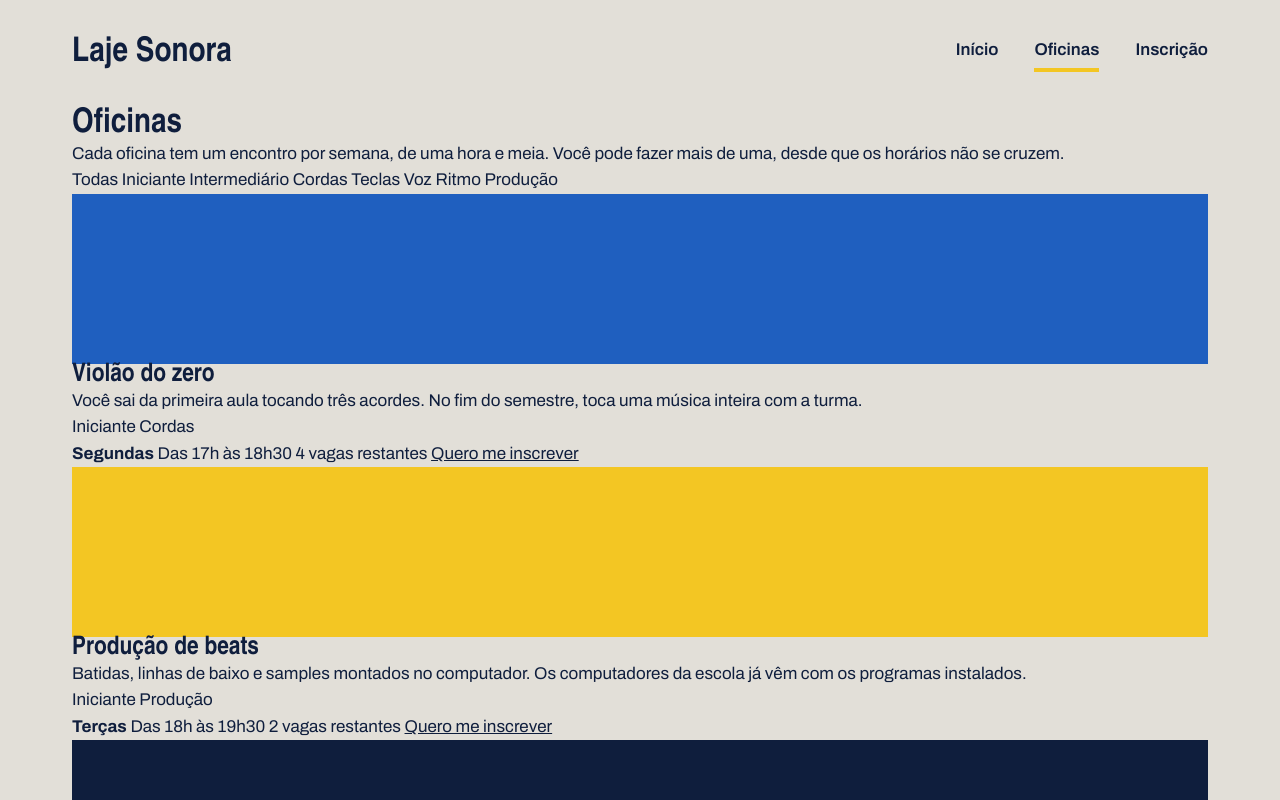
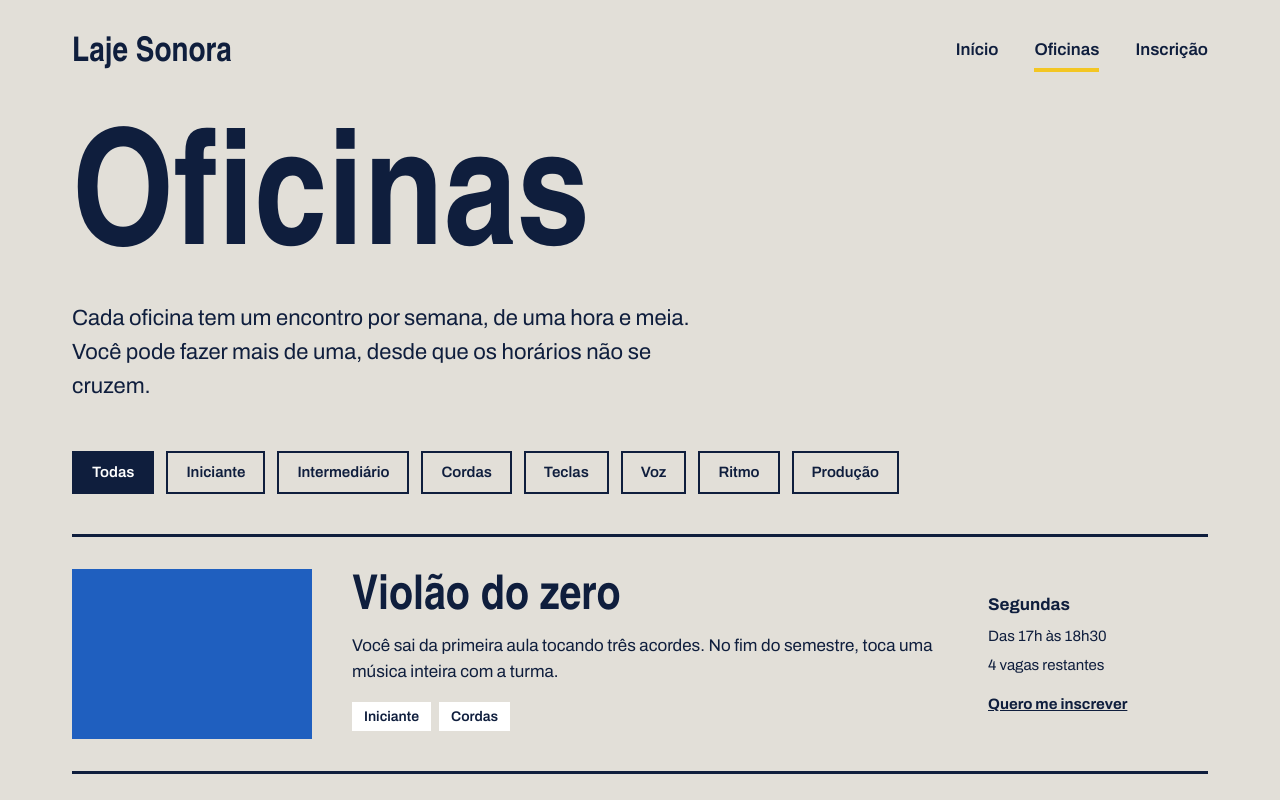
Before and after one commit to eduardo-balbino/laje_sonora, a plain HTML site: page oficinas.html in a window 1280 px wide. Shown: the top 800 px of the page. Drawn offline with Linux system fonts and the light colour scheme; a web font is replaced by a local one.

Commit message:
Páginas de oficinas pronta

```diff
--- a/oficinas.css
+++ b/oficinas.css
@@ -78,6 +78,116 @@ h1, h2, h3 {
     border-bottom-color: var(--fita);
 }
 
+/* Título e subtítulo */
+.titulo-pagina {
+    font-size: 160px;
+    margin-top: 24px;
+}
+
+.subtitulo-pagina {
+    font-size: 22px;
+    max-width: 640px;
+    margin-top: 16px;
+}
+
+/* Filtros */
+.filtros {
+    margin-top: 48px;
+    display: flex;
+    flex-wrap: wrap;
+    gap: 12px;
+}
+
+.filtro {
+    border: 2px solid var(--tinta);
+    padding: 8px 18px;
+    font-weight: 600;
+    font-size: 15px;
+}
+
+.filtro.ativo {
+    background-color: var(--tinta);
+    color: var(--branco);
+}
+
+/* Lista de oficinas */
+.lista {
+    margin-top: 40px;
+}
+
+.oficina {
+    padding-block: 32px;
+    border-top: 3px solid var(--tinta);
+    display: flex;
+    align-items: center;
+    gap: 40px;
+}
+
+/* Fotos */
+.foto {
+    background-color: var(--concreto-escuro);
+}
+
+.foto-azul {
+    background-color: var(--caixa-dagua);
+}
+
+.foto-amarela {
+    background-color: var(--fita);
+}
+
+.foto-tinta {
+    background-color: var(--tinta);
+}
+
+.oficina .foto {
+    width: 240px;
+    height: 170px;
+    flex-shrink: 0;
+}
+
+/* Texto da oficina */
+.oficina-texto {
+    flex: 1;
+}
+
+.oficina h2 {
+    font-size: 48px;
+    margin-bottom: 10px;
+}
+
+/* Etiquetas */
+.etiquetas {
+    margin-top: 16px;
+    display: flex;
+    gap: 8px;
+}
+
+.etiqueta {
+    background-color: var(--branco);
+    padding: 4px 12px;
+    font-size: 14px;
+    font-weight: 600;
+}
+
+/* Detalhes */
+.oficina-detalhes {
+    width: 220px;
+    font-size: 15px;
+    display: flex;
+    flex-direction: column;
+    gap: 6px;
+}
+
+.oficina-detalhes strong {
+    font-size: 17px;
+}
+
+.oficina-detalhes a {
+    margin-top: 10px;
+    font-weight: 700;
+}
+
 /* Rodapé */
 .rodape {
     margin-top: 120px;
@@ -101,25 +211,3 @@ h1, h2, h3 {
     color: var(--fita);
     margin-bottom: 12px;
 }
-
-/* Cores das fotos */
-.foto {
-    background-color: var(--concreto-escuro);
-}
-
-.foto-azul {
-    background-color: var(--caixa-dagua);
-}
-
-.foto-amarela {
-    background-color: var(--fita);
-}
-
-.foto-tinta {
-    background-color: var(--tinta);
-}
-
-/* Altura das fotos nas oficinas */
-.oficina .foto {
-    height: 170px;
-}
```
